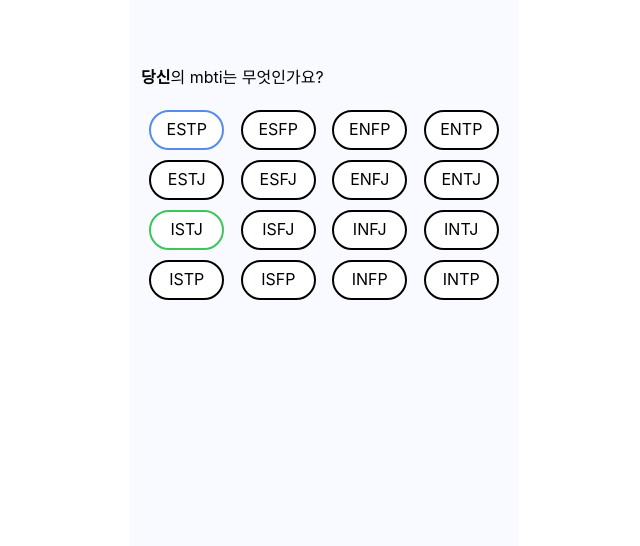
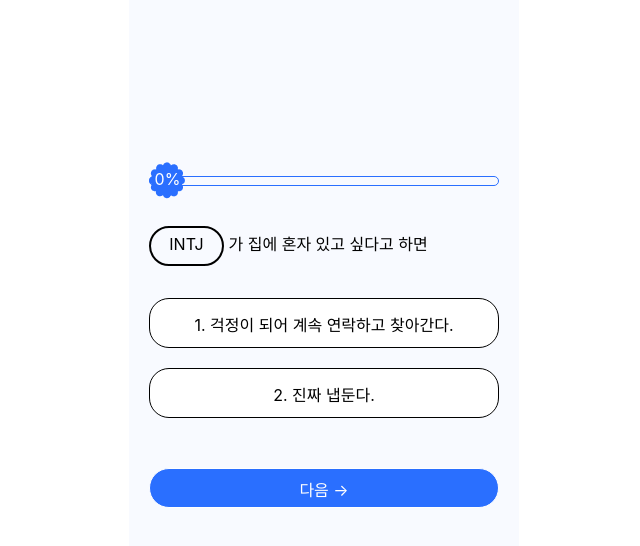
Before and after one commit to SeoYoung99/SWYG_project, a React (Create React App) app in the folder MBTI_test/: page / in a window 1280 px wide. Shown: the top 546 px of the page, without its empty margins (316-956 px from the left). Built offline with nearby package versions, Linux system fonts and the light colour scheme.

Commit message:
테스트페이지 초안

```diff
--- a/MBTI_test/src/App.js
+++ b/MBTI_test/src/App.js
@@ -2,19 +2,20 @@ import React, { useState } from 'react'
 import './App.css'
 import StartPage from './pages/StartPage'
 import Choose from './pages/Choose_MBTI'
+import TestPage from './pages/TestPage'
 
 function App() {
   const [startButton, setStart] = useState(true)
   const getStart = (start) => {
     setStart(start)
   }
-  const [comp, setComp] = useState(Choose)
+
   return (
     <>
       <div>
         {/* {startButton && <StartPage getStart={getStart} />}
         {!startButton && <Choose />} */}
-        <Choose />
+        <TestPage />
         {/* <button
           style={{
             width: '280px',
--- a/MBTI_test/src/pages/StartPage.js
+++ b/MBTI_test/src/pages/StartPage.jsx
@@ -19,7 +19,11 @@ function StartPage({ getStart }) {
             }}
             alt="logo"
           />
-          <div className="StartButton" onClick={() => getStart(false)}>
+          <div
+            className="StartButton"
+            style={{ cursor: 'pointer' }}
+            onClick={() => getStart(false)}
+          >
             테스트 하러가기 →
           </div>
           <div
--- /dev/null
+++ b/MBTI_test/src/pages/TestPage.css
@@ -0,0 +1,70 @@
+.Background{
+  background-color: #F8FAFF;
+  width: 390px;
+  height: 100vh;
+  margin: 0 auto;
+}
+.Center{
+  display: block;
+  /* background-color: rgb(255, 204, 137); */
+  width: 342;
+  height: 60vh;
+  padding-top: 20vh;
+}
+.Percent{
+  width: 350px;
+  height: 10px;
+  border: solid 1.5px #2A6FFF;
+  border-radius: 5px;
+  margin-left: 20px;
+  box-sizing: border-box;
+}
+.Logo{
+  width: 60px;
+  height: 60px;
+  background: url('../Group\ 14.png') no-repeat;
+  text-align: center;
+  position: relative;
+  bottom: 27px;
+  right: 14px;
+  color: white;
+}
+.Question{
+  margin-top: 40px;
+  padding-left: 20px;
+}
+.MBTI{
+  display: inline-block;
+  width: 75px;
+  height: 40px;
+  border: solid 2px;
+  border-radius: 20px;
+  text-align: center;
+  padding-top: 6px;
+  box-sizing: border-box;
+}
+.Answer{
+  box-sizing: border-box;
+  width: 350px;
+  height: 50px;
+  background-color: white;
+  border: solid 1px;
+  border-radius: 20px;
+  margin-top: 20px;
+  margin-left: 20px;
+  padding-top: 13px;
+  text-align: center;
+}
+.NextBtn{
+  box-sizing: border-box;
+    width: 350px;
+    height: 40px;
+    background-color: #2A6FFF;
+    color: white;
+    border: solid 1.5px;
+    border-radius: 20px;
+    margin-top: 50px;
+    margin-left: 20px;
+    padding-top: 8px;
+    text-align: center;
+}
--- /dev/null
+++ b/MBTI_test/src/pages/TestPage.jsx
@@ -0,0 +1,22 @@
+import React from "react";
+import './TestPage.css';
+
+function TestPage(){
+  return(
+    <div className="Background">
+      <div className="Center">
+
+        <p className="Percent">
+          <div className="Logo"><div style={{paddingTop:'19px',paddingLeft:'3px'}}>0%</div></div>
+        </p>
+        <div className="Question"><div className="MBTI">INTJ</div> 가 집에 혼자 있고 싶다고 하면</div>
+        <div style={{paddingTop: '12px'}}>
+        <div className="Answer">1. 걱정이 되어 계속 연락하고 찾아간다.</div>
+        <div className="Answer">2. 진짜 냅둔다.</div>
+        </div>
+        <div className="NextBtn">다음 →</div>
+      </div>
+    </div>
+  )
+}
+export default TestPage
```
Also changed, not shown: MBTI_test/src/Group 14.png (added), MBTI_test/src/pages/Startpage.css (line endings or trailing spaces).
